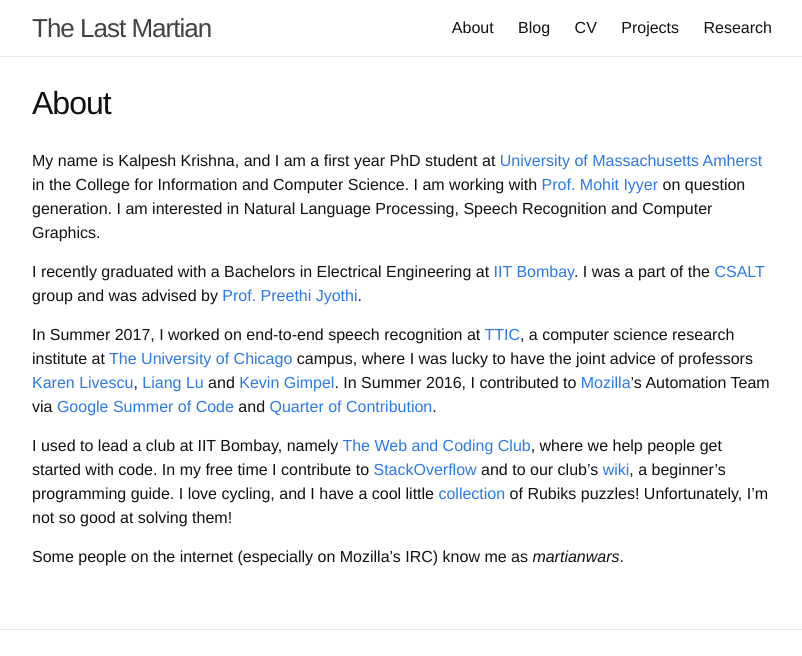
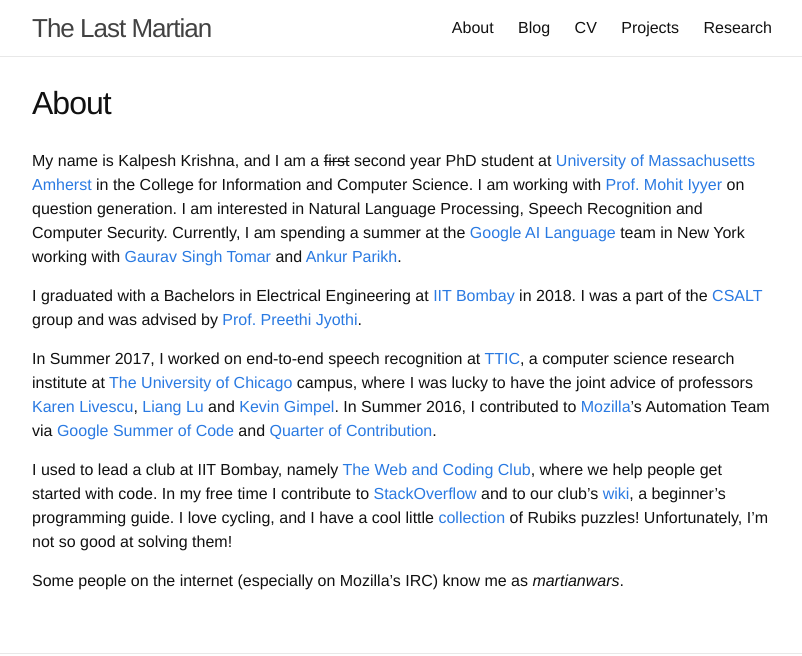
Before and after one commit to martiansideofthemoon/martiansideofthemoon.github.io, a Jekyll site: the page built from _pages/about.md, in a window 1280 px wide, cut to the strip 0-656 px from the top of the page. Shown: the whole strip, without its empty margins (238-1040 px from the left). Built offline with Jekyll 4.4.1, drawn with Linux system fonts in a browser that asks for light colours; comment, search, counter and statistics services are not loaded.

Commit message:
fixing allennlp talk update

```diff
--- a/_pages/about.md
+++ b/_pages/about.md
@@ -4,9 +4,9 @@ title: About
 permalink: /about/
 ---
 
-My name is Kalpesh Krishna, and I am a first year PhD student at [University of Massachusetts Amherst](http://cs.umass.edu/) in the College for Information and Computer Science. I am working with [Prof. Mohit Iyyer](https://people.cs.umass.edu/~miyyer/) on question generation. I am interested in Natural Language Processing, Speech Recognition and Computer Graphics.
+My name is Kalpesh Krishna, and I am a ~~first~~ second year PhD student at [University of Massachusetts Amherst](http://cs.umass.edu/) in the College for Information and Computer Science. I am working with [Prof. Mohit Iyyer](https://people.cs.umass.edu/~miyyer/) on question generation. I am interested in Natural Language Processing, Speech Recognition and Computer Security. Currently, I am spending a summer at the [Google AI Language](https://ai.google/research/teams/language/) team in New York working with [Gaurav Singh Tomar](https://ai.google/research/people/GauravSinghTomar/) and [Ankur Parikh](https://ai.google/research/people/104995/).
 
-I recently graduated with a Bachelors in Electrical Engineering at [IIT Bombay](http://iitb.ac.in). I was a part of the [CSALT](https://www.cse.iitb.ac.in/~pjyothi/csalt/) group and was advised by [Prof. Preethi Jyothi](https://www.cse.iitb.ac.in/~pjyothi/).
+I graduated with a Bachelors in Electrical Engineering at [IIT Bombay](http://iitb.ac.in) in 2018. I was a part of the [CSALT](https://www.cse.iitb.ac.in/~pjyothi/csalt/) group and was advised by [Prof. Preethi Jyothi](https://www.cse.iitb.ac.in/~pjyothi/).
 
 In Summer 2017, I worked on end-to-end speech recognition at [TTIC](http://ttic.edu/), a computer science research institute at [The University of Chicago](https://www.uchicago.edu/) campus, where I was lucky to have the joint advice of professors [Karen Livescu](http://ttic.uchicago.edu/~klivescu), [Liang Lu](http://ttic.uchicago.edu/~llu/) and [Kevin Gimpel](http://ttic.uchicago.edu/~kgimpel/). In Summer 2016, I contributed to [Mozilla](https://en.wikipedia.org/wiki/Mozilla)'s Automation Team via [Google Summer of Code](https://summerofcode.withgoogle.com/) and [Quarter of Contribution](https://wiki.mozilla.org/Auto-tools/New_Contributor/Quarter_of_Contribution).
 
```
Also changed, not shown: index.md (+1 -1 lines).
